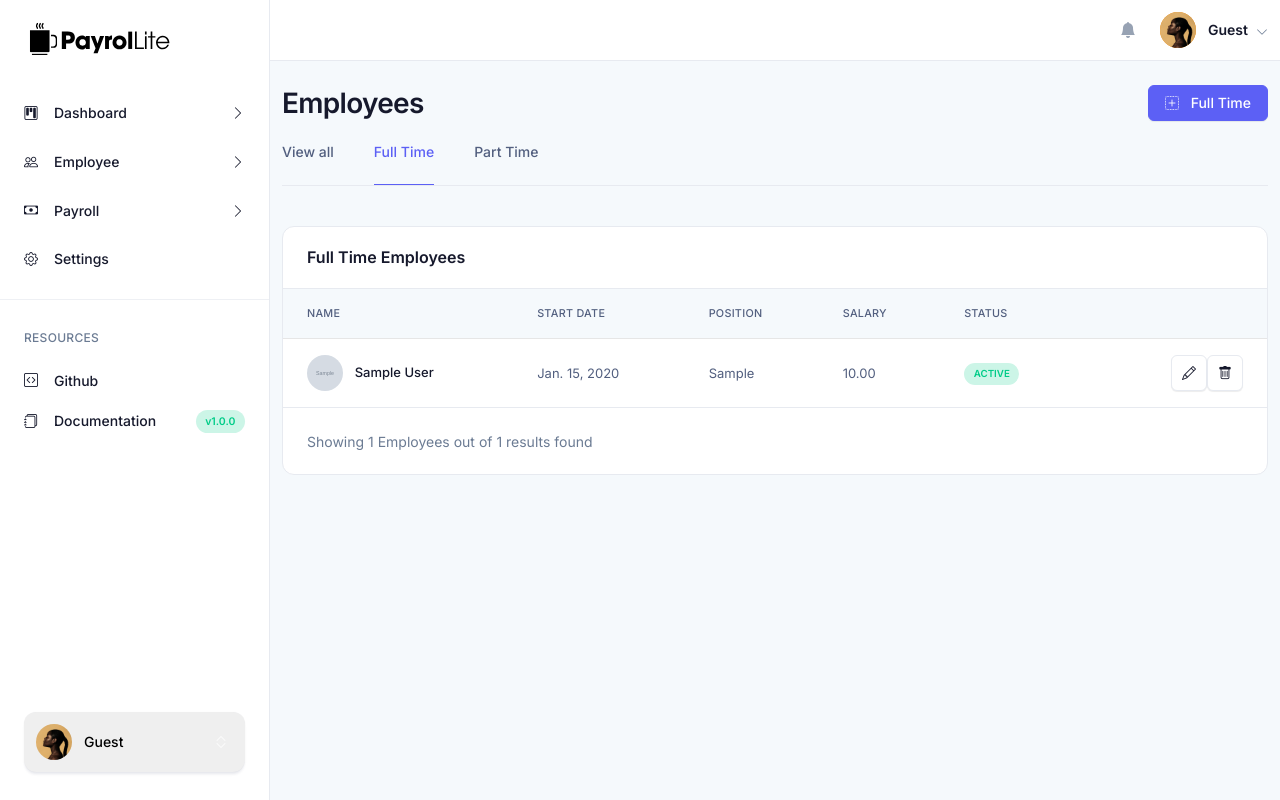
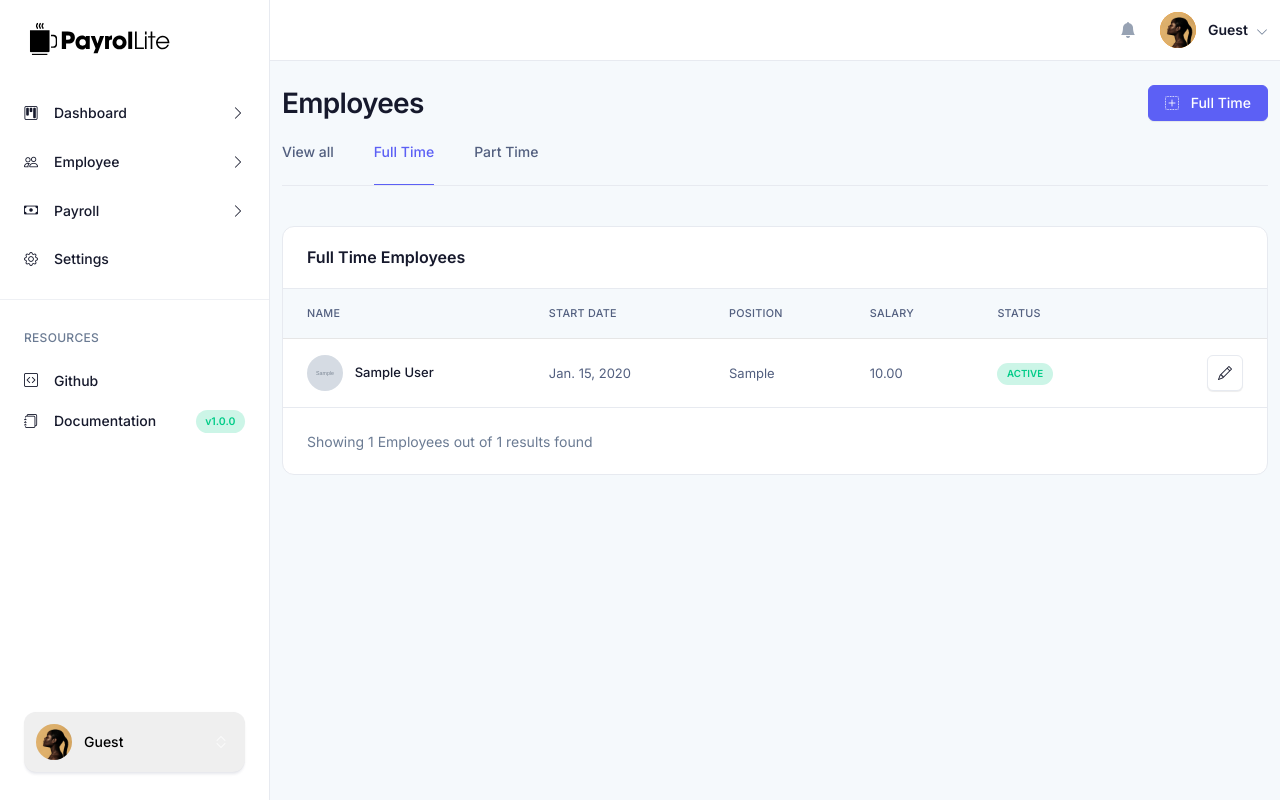
Before and after one commit to gydox/django-payroll, a Django app: page /employee/full_time in a window 1280 px wide. Run offline with Django 4.2, Linux system fonts and the light colour scheme; tables that the repository leaves empty hold one stand-in row (values such as "Sample post"); grey boxes marked "Sample" are stand-in pictures; parts of the project's set-up code (start-up, migrations or seed data) failed here and were passed over; some libraries are stand-ins or nearby versions.

Commit message:
added link to edit each employee

```diff
--- a/app/employee/templates/employee/full_time_employees.html
+++ b/app/employee/templates/employee/full_time_employees.html
@@ -350,14 +350,8 @@
                   </div>
                 </td>
                 <td class="text-end">
-                  <a href="#" class="btn btn-sm btn-square btn-neutral"
-                    ><i class="bi bi-pencil"></i> </a
-                  ><button
-                    type="button"
-                    class="btn btn-sm btn-square btn-neutral text-danger-hover"
-                  >
-                    <i class="bi bi-trash"></i>
-                  </button>
+                  <a href="{% url 'employee:edit_employee' employee_id=employee.employee_id %}" class="btn btn-sm btn-square btn-neutral"
+                    ><i class="bi bi-pencil"></i> </a>
                 </td>
               </tr>
               {% endfor %}
```
Also changed, not shown: app/employee/templates/employee/employee_list.html (+2 -8 lines), app/employee/templates/employee/part_time_employees.html (+2 -8 lines).
